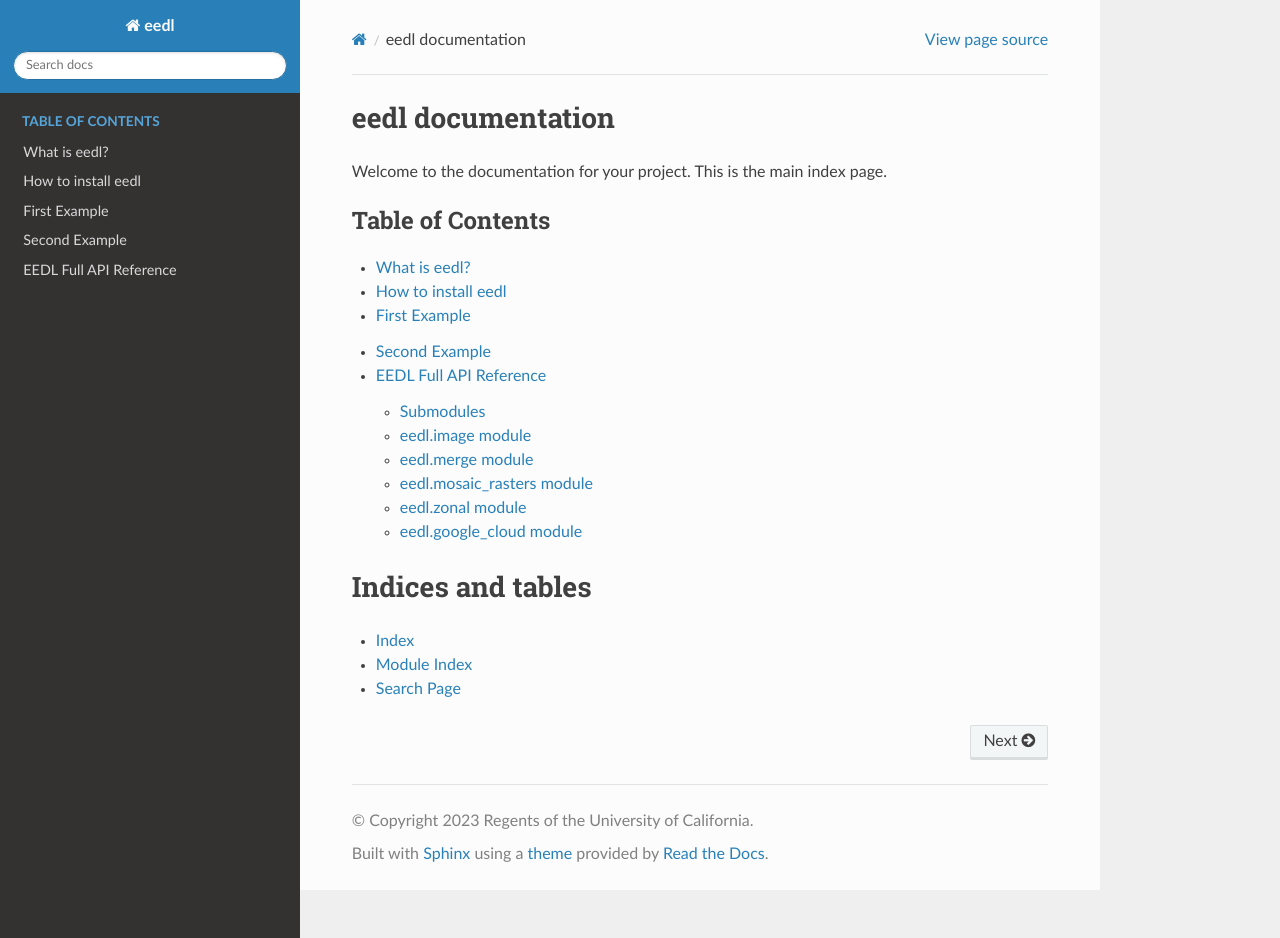
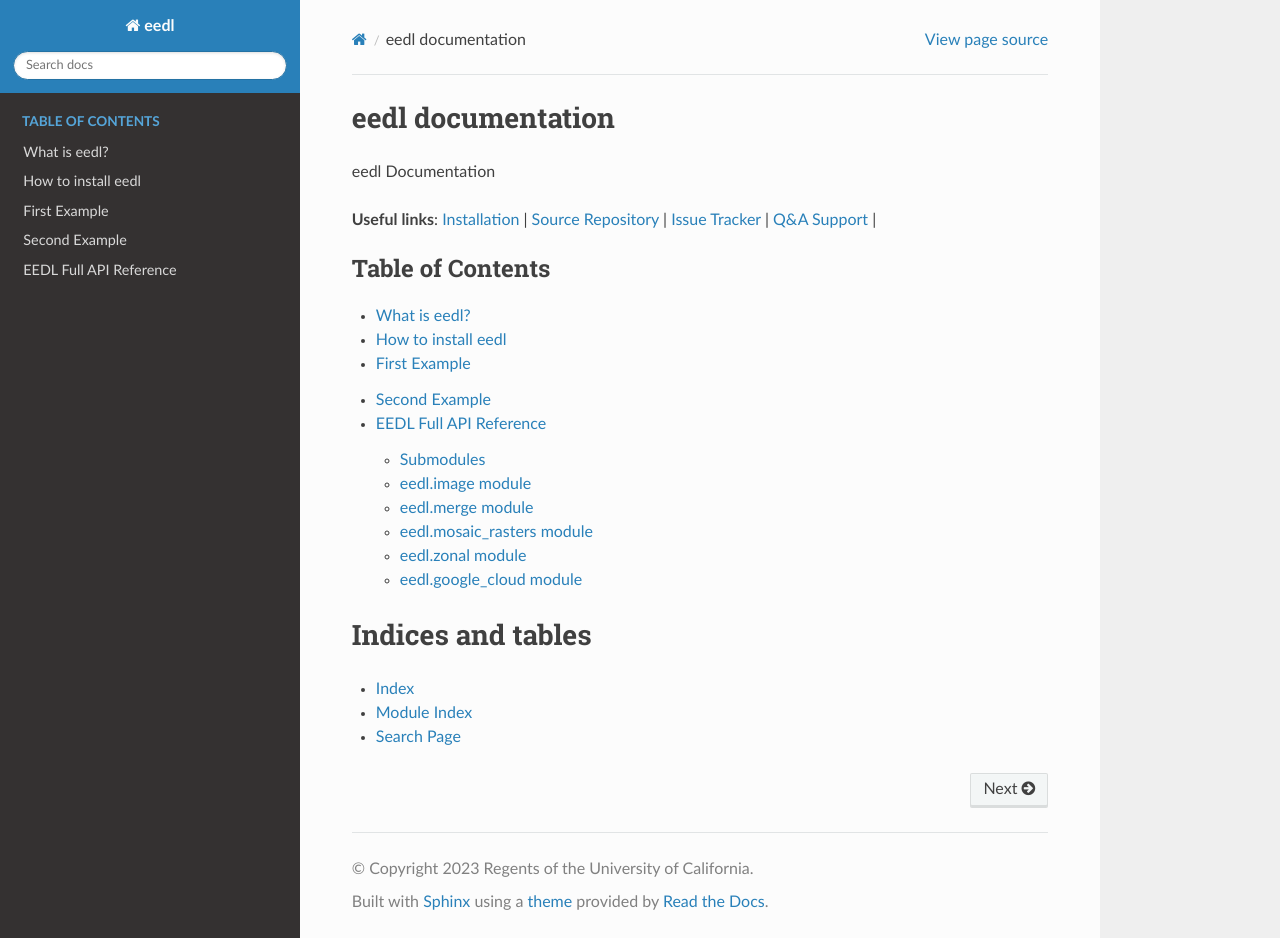
Before and after one commit to water3d/eedl, a Sphinx documentation site: the page built from docs/source/index.rst, in a window 1280 px wide and 938 px high. Built offline with Sphinx 7.4.7 and the Read the Docs theme 2.0.0, drawn with Linux system fonts in a browser that asks for light colours.

Commit message:
Add links to index page.

```diff
--- a/docs/source/index.rst
+++ b/docs/source/index.rst
@@ -1,7 +1,13 @@
 eedl documentation
 ===========================
 
-Welcome to the documentation for your project. This is the main index page.
+eedl Documentation
+
+**Useful links**:
+`Installation <https://github.com/water3d/eedl>`_ |
+`Source Repository <https://github.com/water3d/eedl>`_ |
+`Issue Tracker <https://github.com/water3d/eedl/issues>`_ |
+`Q&A Support <https://github.com/water3d/eedl/discussions>`_ |
 
 .. toctree::
     :maxdepth: 2
```
